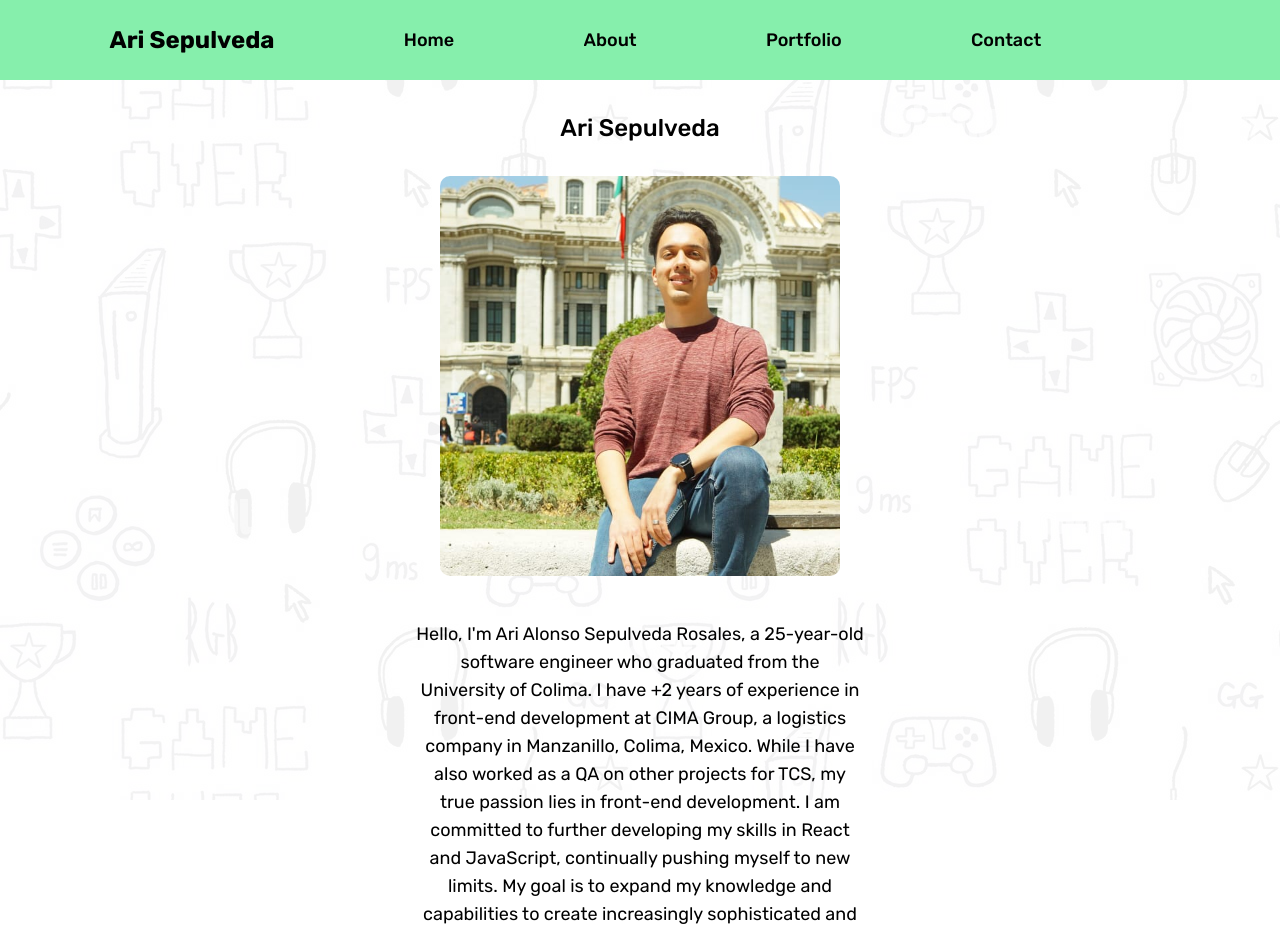
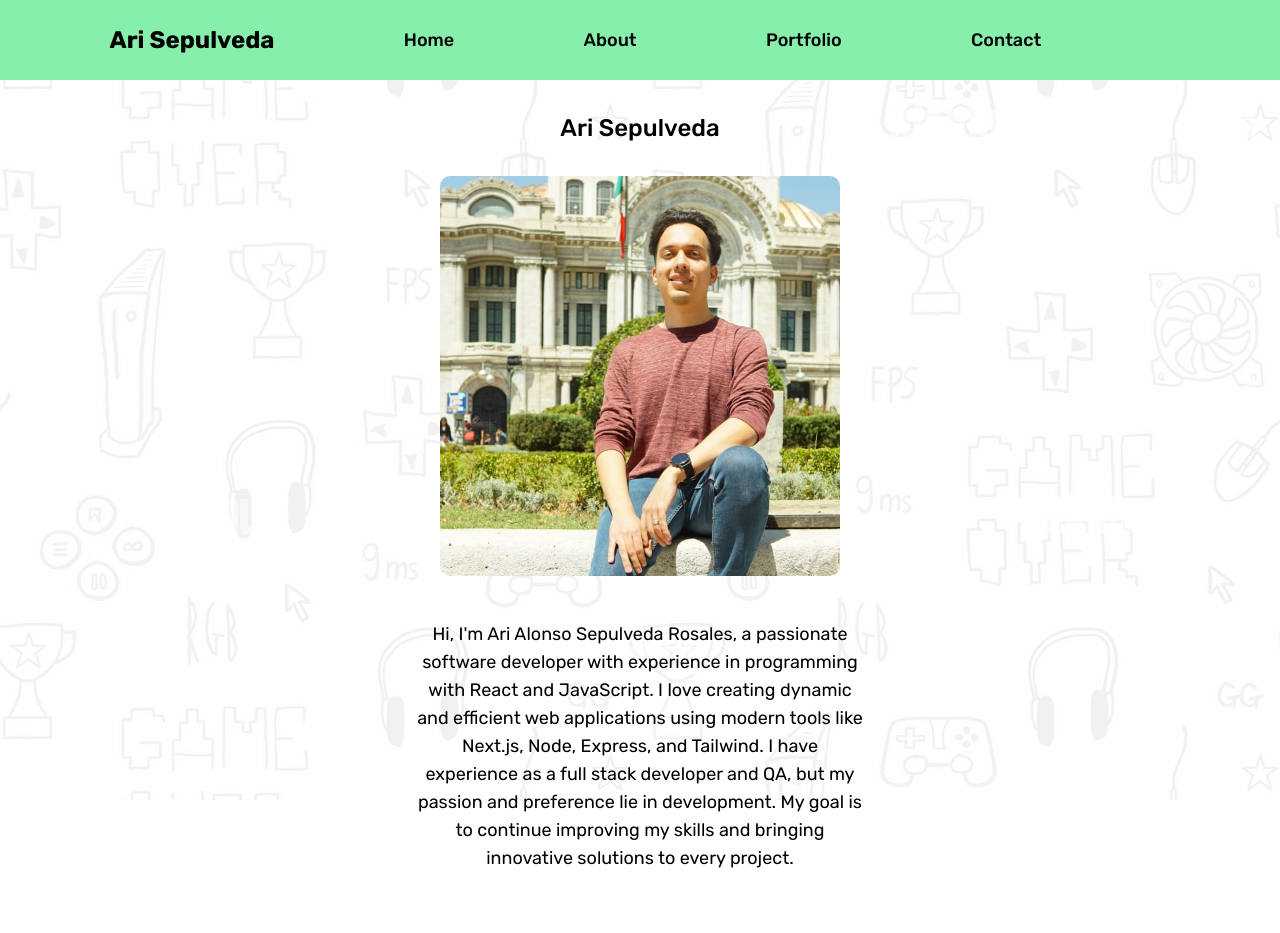
Before and after one commit to AriSepulveda329/PersonalPortfolio, a Next.js app: page /about in a window 1280 px wide. Shown: the top 933 px of the page. After the commit the page ends 884 px from the top, so only its background shows below. Built offline with nearby package versions, Linux system fonts and the light colour scheme; a web font is replaced by a local one.

Commit message:
Rewrite about description

```diff
--- a/src/app/about/page.tsx
+++ b/src/app/about/page.tsx
@@ -9,15 +9,13 @@ function About() {
       <h1 className=" text-2xl font-medium">Ari Sepulveda</h1>
       <Image src={ProfileImg2} alt="Ari looking at the beach" />
       <p className="text-center py-3 px-[20vw] text-lg">
-        Hello, I'm Ari Alonso Sepulveda Rosales, a 25-year-old software engineer
-        who graduated from the University of Colima. I have +2 years of
-        experience in front-end development at CIMA Group, a logistics company
-        in Manzanillo, Colima, Mexico. While I have also worked as a QA on other
-        projects for TCS, my true passion lies in front-end development. I am
-        committed to further developing my skills in React and JavaScript,
-        continually pushing myself to new limits. My goal is to expand my
-        knowledge and capabilities to create increasingly sophisticated and
-        innovative projects.
+        Hi, I'm Ari Alonso Sepulveda Rosales, a passionate software developer
+        with experience in programming with React and JavaScript. I love
+        creating dynamic and efficient web applications using modern tools like
+        Next.js, Node, Express, and Tailwind. I have experience as a full stack
+        developer and QA, but my passion and preference lie in development. My
+        goal is to continue improving my skills and bringing innovative
+        solutions to every project.
       </p>
     </div>
   );
```
